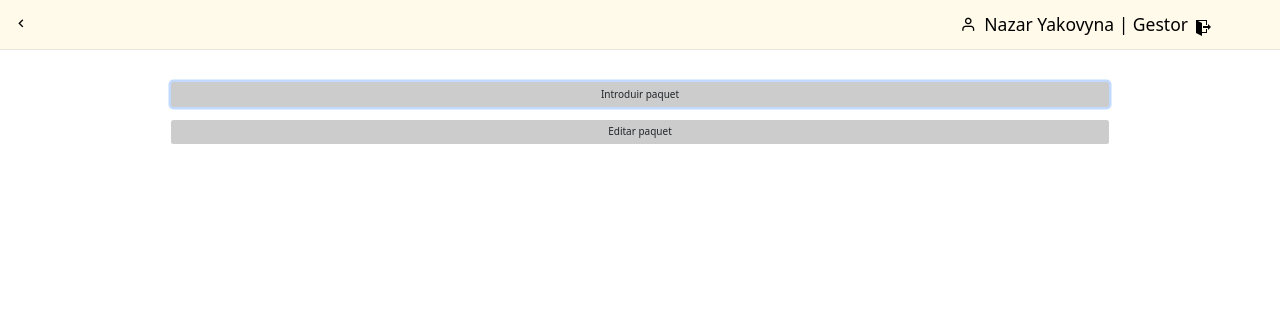
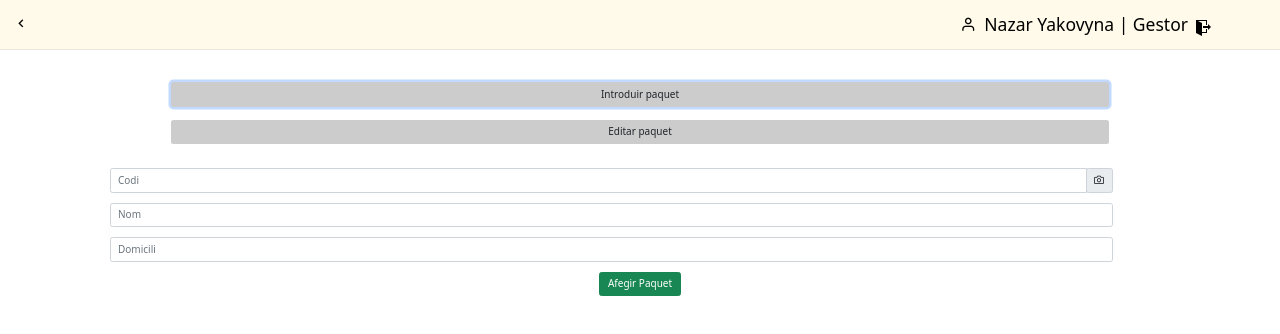
Before and after one commit to rogeroro/M8Projecte1, a plain HTML site: page iniciOficina.html in a window 1280 px wide. Both pictures are taken after a click on the button "Introduir paquet". Drawn offline with nearby package versions, Linux system fonts and the light colour scheme; files whose address does not match are found by name.

Commit message:
Es va afegir els Bottons de Gestor
Es va afegir els Bottons de Gestor i els inputs de cada paquet

```diff
--- a/css/index.css
+++ b/css/index.css
@@ -70,5 +70,35 @@ header a{
 }
 
 
+.effect{
+
+  padding-top: 3vh;
+  visibility: hidden;
+
+  /* border: 1px solid red; */
+  height: 1vh;
+  transition: all 2s ease;
+}
+
+.effect-active{
+  visibility: visible;
+  overflow: hidden;
+  animation: 2s delay-overflow;
+  height: 70vh;
+
+}
+
+
+.input-group{
+  width: 92% !important;
+  padding-left: 4vh;
+
+}
+
+/*
+.effect:hover{
+  height: 70vh;
+} */
+
 /* fer un div amb   transition: width 0.5 al clicar el boto per afefr o midificar paquet */
 /* GEADER */
--- a/iniciOficina.html
+++ b/iniciOficina.html
@@ -9,7 +9,7 @@
 
 
     <link rel="stylesheet" href="css/index.css">
-    <link rel="stylesheet" href ="css/icons.css">
+    <link rel="stylesheet" href="css/icons.css">
     <!-- <link rel="stylesheet" href ="css/leaflet.css"> -->
     <link href="https://cdn.jsdelivr.net/npm/bootstrap@5.0.2/dist/css/bootstrap.min.css" rel="stylesheet"
         integrity="sha384-EVSTQN3/azprG1Anm3QDgpJLIm9Nao0Yz1ztcQTwFspd3yD65VohhpuuCOmLASjC" crossorigin="anonymous">
@@ -35,13 +35,42 @@
 
     <main class="container">
         <div class="d-grid gap-2 col-10 mx-auto btnPackGroup">
-            <button class="btn btnPack" type="button">Introduir paquet</button>
+            <button class="btn btnPack" onclick="mostrarDiv()" type="button">Introduir paquet</button>
             <button class="btn btnPack" type="button">Editar paquet</button>
         </div>
+
+
+
+        <div class="effect" id="effect">
+
+            <div class="input-group mb-3">
+                <input type="text" class="form-control" placeholder="Codi" aria-describedby="basic-addon2">
+                <div class="input-group-append">
+                    <span class="input-group-text icon-camera" id="basic-addon2"></span>
+                </div>
+            </div>
+            <div class="input-group mb-3">
+                <input type="text" class="form-control" placeholder="Nom" aria-describedby="basic-addon2">
+            </div>
+            <div class="input-group mb-3">
+                <input type="text" class="form-control" placeholder="Domicili" aria-describedby="basic-addon2">
+            </div>
+            <button type="button" id="actionPaq" class="btn btn-success">Afegir Paquet</button>
+        </div>
+
     </main>
+
+
+
 
 </body>
 
 </html>
 
+<script>
+    function mostrarDiv() {
+        document.getElementById('effect').classList.add("effect-active");
+    }
+</script>
+
 <!-- Remove-Item -path .\platforms\android -recurse; cordova platform add android; cordova run android --device -->
```
Also changed, not shown: index.html (+9 -1 lines), js/index.js (added, +26 -0 lines).
